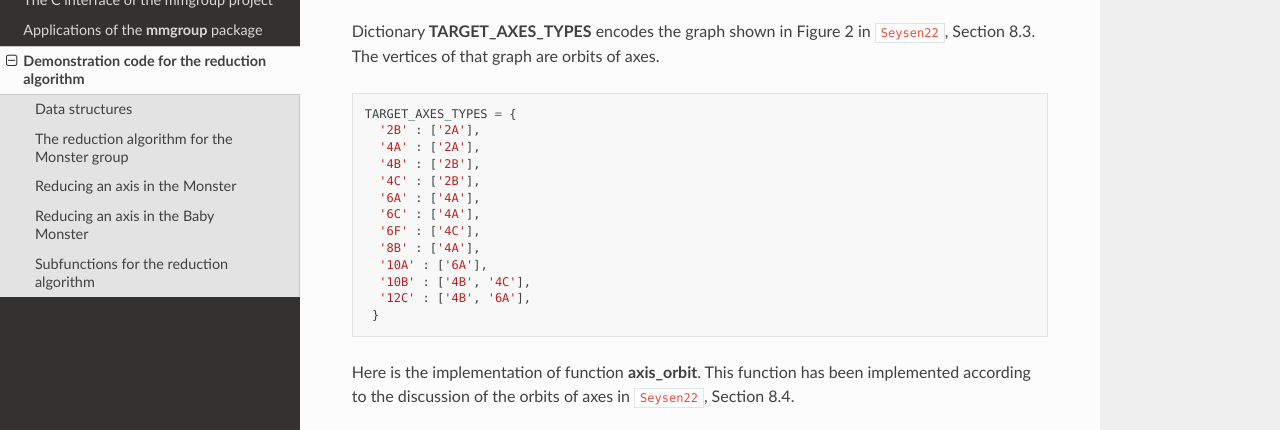
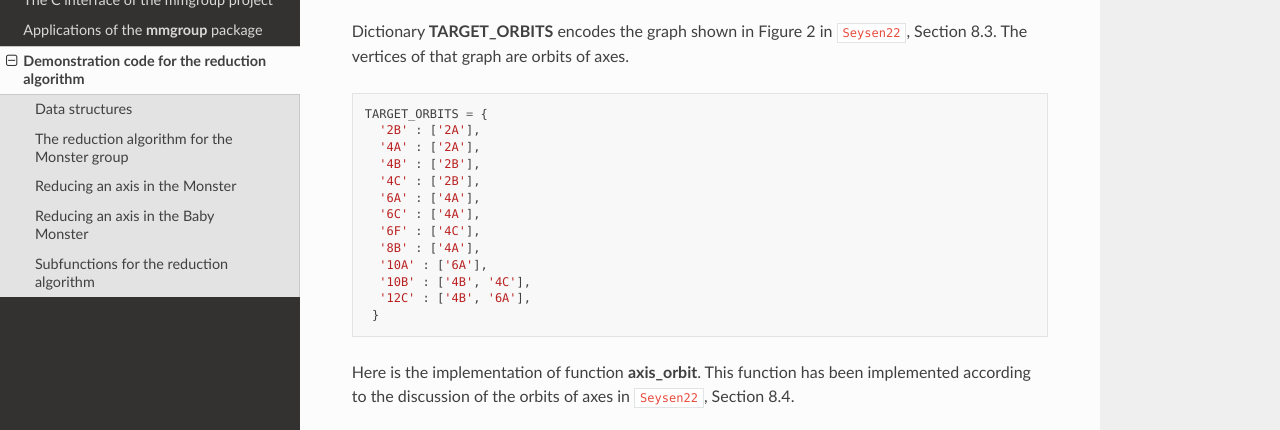
Before and after one commit to Martin-Seysen/mmgroup, a Sphinx documentation site: the page built from docs/source/demo_reduction.rst, in a window 1280 px wide and 900 px high, scrolled down 2360 px, cut to the strip 236-666 px from the top of the window. Built offline with Sphinx 7.4.7 and the Read the Docs theme 2.0.0, drawn with Linux system fonts in a browser that asks for light colours; cross-references to code outside the pages are shown as plain code; the version number is read from the project's files by our own code.

Commit message:
Documentation updated

```diff
--- a/docs/source/demo_reduction.rst
+++ b/docs/source/demo_reduction.rst
@@ -139,13 +139,13 @@ Here is the implementation of function **reduce_axis**.
    :language: python
    :pyobject: reduce_axis
 
-Dictionary **TARGET_AXES_TYPES** encodes the graph shown in Figure 2
+Dictionary **TARGET_ORBITS** encodes the graph shown in Figure 2
 in :cite:`Seysen22`, Section 8.3. The vertices of that graph are
 orbits of axes.
 
 .. code-block:: python
 
-   TARGET_AXES_TYPES = {
+   TARGET_ORBITS = {
      '2B' : ['2A'],
      '4A' : ['2A'],
      '4B' : ['2B'],
```
Also changed, not shown: 1 other file.
